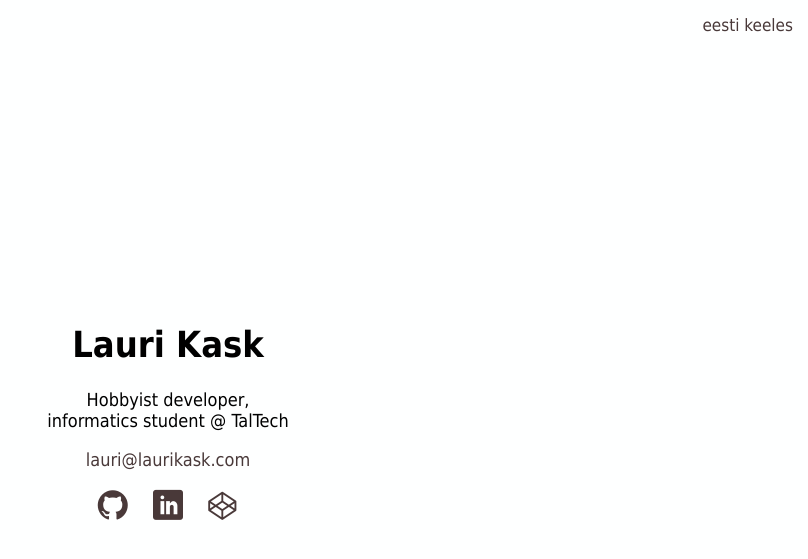
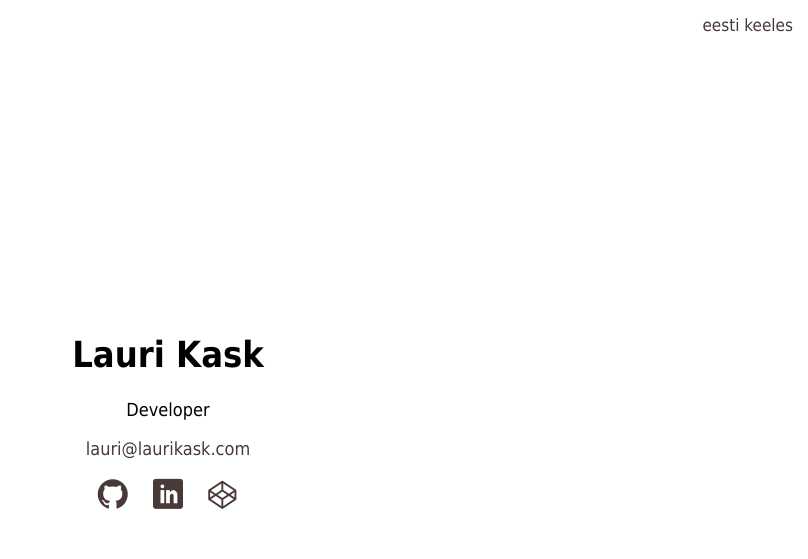
Before and after one commit to Tolon28/portfolio-site, a Jekyll site: the page built from index.html, in a window 1280 px wide. Shown: the top 559 px of the page, without its empty margins (472-1280 px from the left). Built offline with Jekyll 4.4.1, drawn with Linux system fonts in a browser that asks for light colours; some web fonts are replaced.

Commit message:
Update languages.yml
update intro text

```diff
--- a/_data/languages.yml
+++ b/_data/languages.yml
@@ -2,8 +2,7 @@ en:
   href: /
   link_text: in English
   intro_text: |-
-    Hobbyist developer,
-    informatics student @ TalTech
+    Developer
   projects_text: Projects
 #  projects:
 #    - title: freeCodeCamp front-end course
@@ -16,8 +15,7 @@ ee:
   href: ee
   link_text: eesti keeles
   intro_text: |-
-    Arendaja hobina,
-    informaatikatudeng TalTechis
+    Arendaja
   projects_text: Projektid
 #  projects:
 #    - title: freeCodeCamp front-end kursus
```
